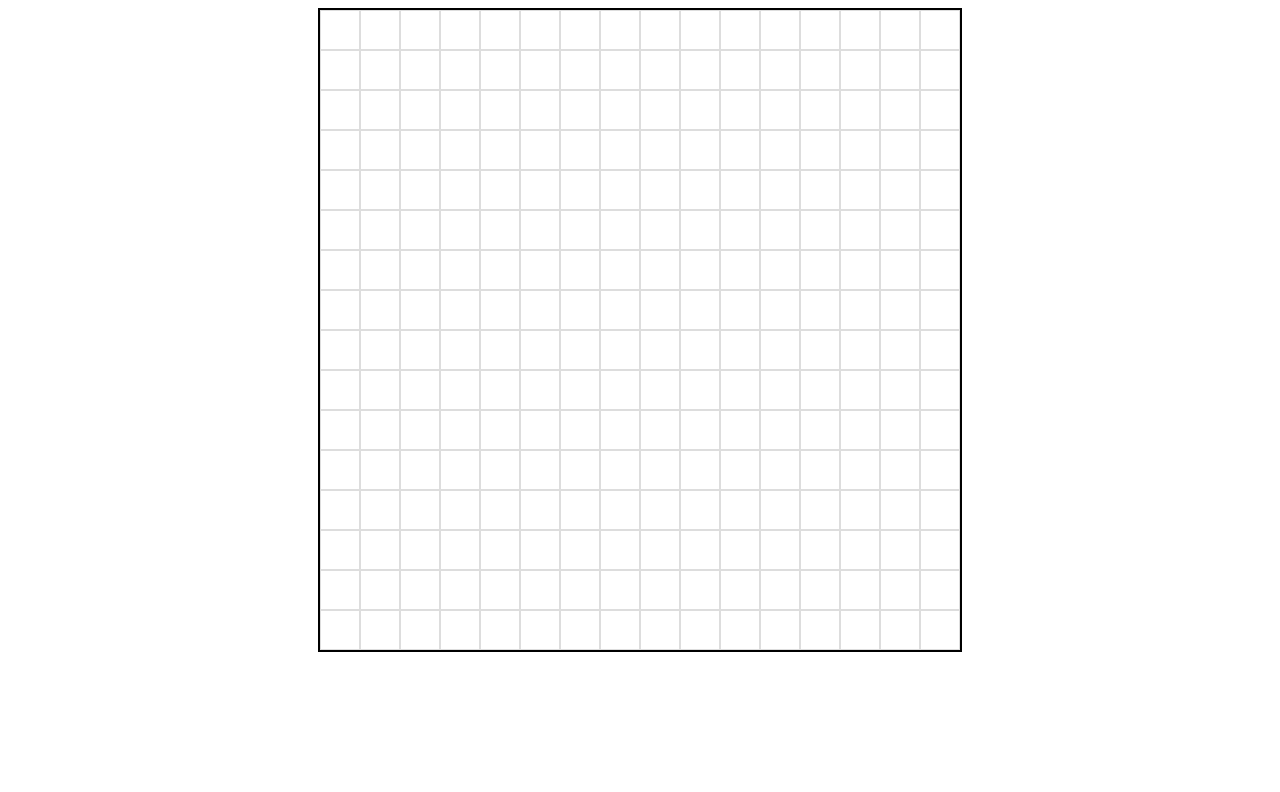
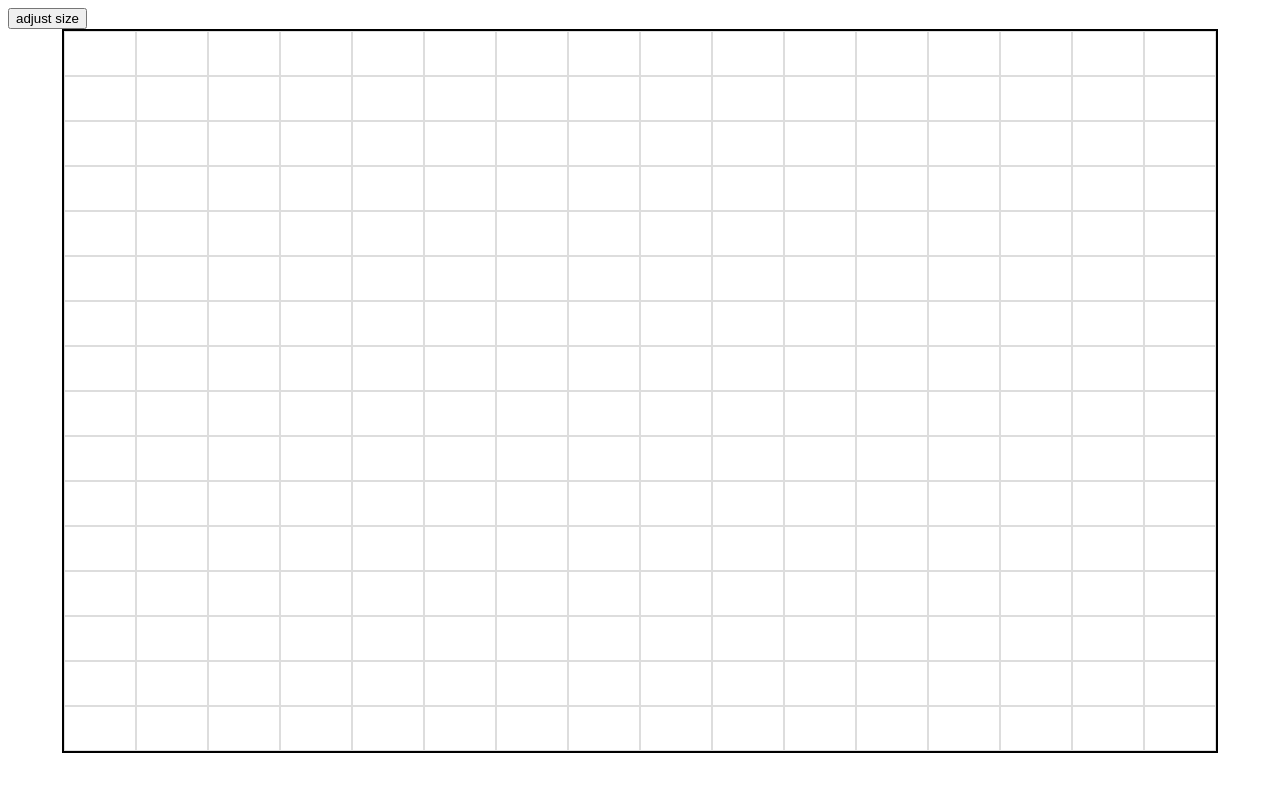
Before and after one commit to alphahum/etch-a-sketch, a plain HTML site: page index.html in a window 1280 px wide. Drawn offline with Linux system fonts and the light colour scheme.

Commit message:
changed the js and css to better get the user prompt and added container in html

```diff
--- a/index.html
+++ b/index.html
@@ -7,7 +7,10 @@
     <link rel="stylesheet" href="style.css"/>
 </head>
 <body>
-    <div class="grid"></div>
+    <button id="size">adjust size</button>
+    <div class="container">
+     <div class="grid"></div>
+    </div>
     <script src="script.js"></script>
 </body>
 </html>
--- a/script.js
+++ b/script.js
@@ -1,5 +1,20 @@
 const grid = document.querySelector(".grid");
-for (let i = 0; i < 16 * 16; i++) {
-    const cell = document.createElement("div");
-    grid.appendChild(cell);
+const newgrid = document.querySelector("#size");
+
+function createGrid(size) {
+    grid.innerHTML = "";
+    for (let i = 0; i < size * size; i++ ) {
+        const cell = document.createElement("div");
+        cell.style.flex = `1 0 calc(100% / ${size})`;
+        cell.style.height = `calc(100% / ${size})`;
+        cell.style.boxSizing = "border-box";
+        cell.style.border = "1px solid #ddd";
+
+        cell.addEventListener("mouseover", () => {
+            cell.style.backgroundColor = "black"
+        });
+        grid.appendChild(cell);
+    }
 }
+
+createGrid(16)
--- a/style.css
+++ b/style.css
@@ -1,8 +1,9 @@
-body {
+.container {
     display: flex;
-    /* align-items: center; */
     justify-content: center;
 }
+
+
 
 
 .grid {
@@ -11,13 +12,12 @@ body {
     align-items: center;
     justify-content: center;
     border: 2px solid black;
-    height: 80vh;
-    width: 50vw;
+    height: 90vh;
+    width: 90vw;
 }
 
 .grid div {
+    display: flex;
     border: 1px solid #ddd;
-    flex: 1 0 calc(100% / 16);
-    height: calc(100% / 16);
     box-sizing: border-box;
 }
```
